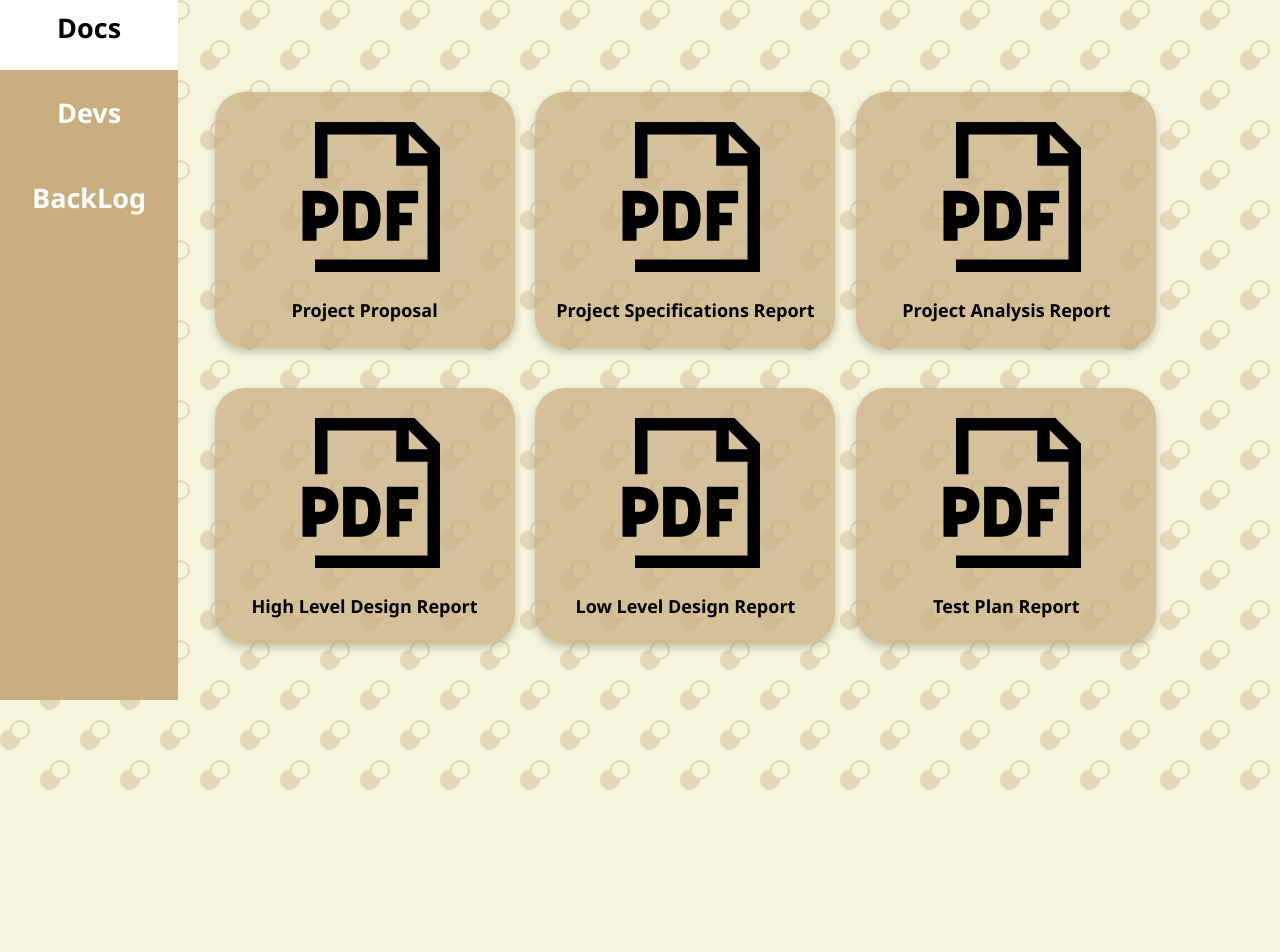
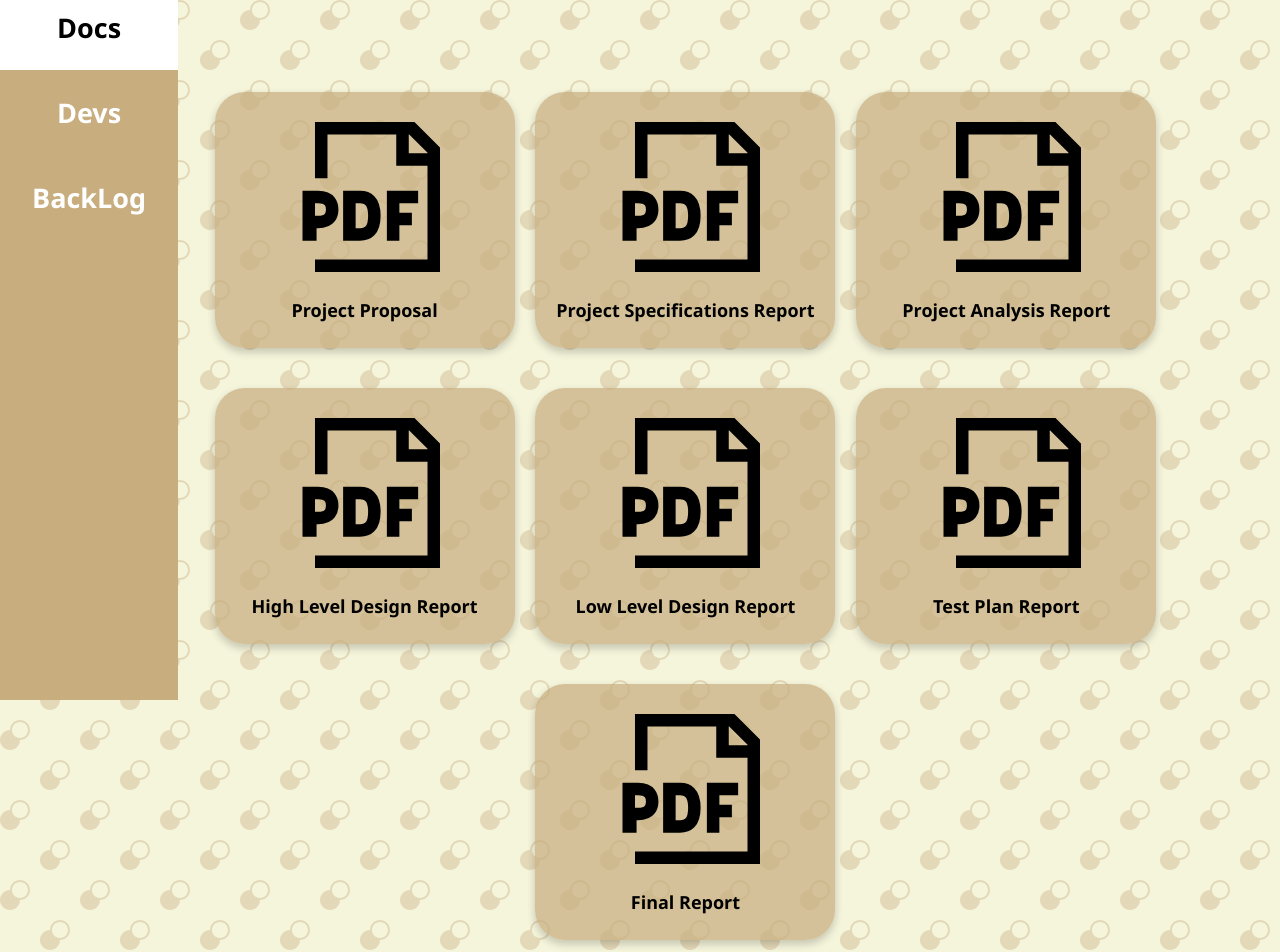
Before and after one commit to SKT1803/mesajla, a React (Create React App) app: page /mesajla/documents in a window 1280 px wide. Shown: the top 952 px of the page. Before the commit the page ends 800 px from the top, so only its background shows below. Built offline with nearby package versions, Linux system fonts and the light colour scheme.

Commit message:
final report added

```diff
--- a/src/components-pages/DocumentationPage.js
+++ b/src/components-pages/DocumentationPage.js
@@ -5,6 +5,7 @@ import ProjectAnalysisReport from "../assets/Project Analysis Report.pdf";
 import HighLevelDesignReport from "../assets/High Level Design Report.pdf";
 import LowLevelDesignReport from "../assets/Low Level Design Report.pdf";
 import TestPlanReport from "../assets/Test Plan Report.pdf";
+import FinalReport from "../assets/Final Report.pdf";
 import "../styles/doc-cards.css";
 
 const DocumentationsPage = () => (
@@ -16,6 +17,7 @@ const DocumentationsPage = () => (
       <Docs name={"High Level Design Report"} link={HighLevelDesignReport} />
       <Docs name={"Low Level Design Report"} link={LowLevelDesignReport} />
       <Docs name={"Test Plan Report"} link={TestPlanReport} />
+      <Docs name={"Final Report"} link={FinalReport} />
     </div>
 
     {/* <iframe className='' src={projectProposal} height="100%" width="100%" title="Project Proposal"></iframe> */}
```
Also changed, not shown: 1 other file (tests, documents, lock files or other folders).
